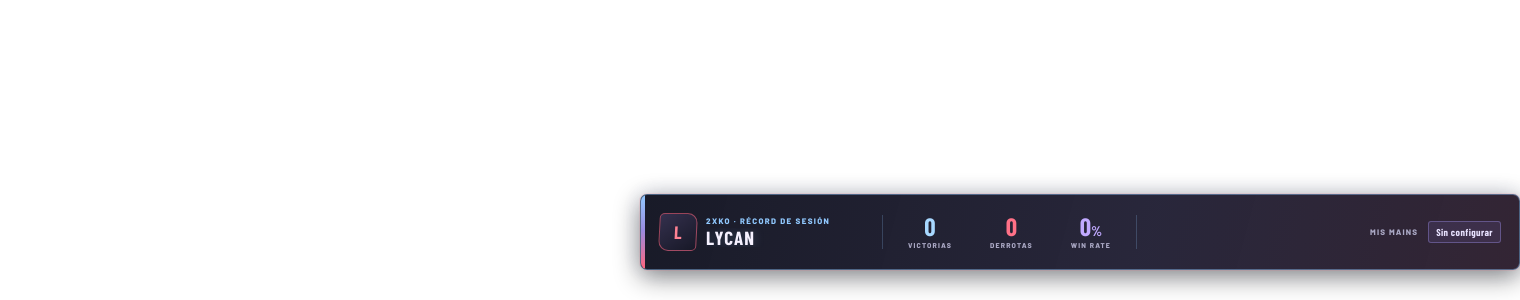
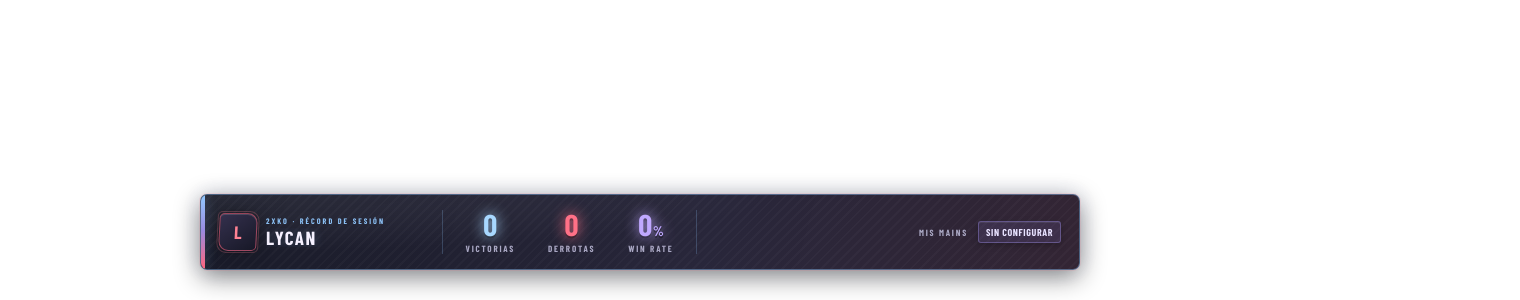
Before and after one commit to Lycan-ve/fighting-overlay-obs, a website: page public/overlay.html in a window 1280 px wide. Shown: the part 500-800 px from the top of the page, 1520 px wide, since content can reach past the window. Drawn offline with nearby package versions, Linux system fonts and the light colour scheme; no server answers; a web font is replaced by a local one.

Commit message:
v0.7: pulido visual del overlay (overlay-polish.css) y actualización de versión

```diff
--- a/package.json
+++ b/package.json
@@ -1,6 +1,6 @@
 {
   "name": "fighting-games-obs-overlay",
-  "version": "0.6.3",
+  "version": "0.7.0",
   "private": true,
   "description": "Tracking y overlay para juegos de pelea: W/L por juego con deteccion automatica por OCR en 2XKO, Guilty Gear Strive y Mortal Kombat 11",
   "scripts": {
--- /dev/null
+++ b/public/overlay-polish.css
@@ -0,0 +1,109 @@
+/* v0.7 · Pulido visual del overlay: profundidad, tipografía, micro-animaciones.
+   Se carga entre styles.css y themes.css para que cada tema de juego conserve sus colores. */
+
+@import url('https://fonts.googleapis.com/css2?family=Barlow+Condensed:wght@600;700;800;900&display=swap');
+
+.overlay-card{
+  --glow:rgba(145,201,255,.35);
+  font-family:'Barlow Condensed',system-ui,sans-serif;
+  -webkit-font-smoothing:antialiased;
+  isolation:isolate;
+  animation:ov-enter .6s cubic-bezier(.2,.9,.25,1.15) both;
+}
+/* Textura sutil de líneas + destello que recorre la barra */
+.overlay-card::before{
+  content:"";position:absolute;inset:0;z-index:-1;pointer-events:none;
+  background:
+    repeating-linear-gradient(135deg,rgba(255,255,255,.025) 0 2px,transparent 2px 7px),
+    radial-gradient(120% 140% at 0% 0%,rgba(255,255,255,.07),transparent 55%);
+}
+.overlay-card::after{
+  content:"";position:absolute;top:0;bottom:0;width:38%;left:-45%;pointer-events:none;
+  background:linear-gradient(100deg,transparent,rgba(255,255,255,.09) 45%,rgba(255,255,255,.14) 50%,transparent 60%);
+  transform:skewX(-18deg);
+  animation:ov-sheen 7s ease-in-out 1.2s infinite;
+}
+.overlay-accent{box-shadow:0 0 12px var(--glow)}
+
+/* Emblema y nombre */
+.player-emblem{
+  position:relative;font-weight:900;
+  box-shadow:inset 0 1px 0 rgba(255,255,255,.14),0 0 14px rgba(0,0,0,.35);
+}
+.player-emblem::after{
+  content:"";position:absolute;inset:-3px;border-radius:inherit;pointer-events:none;
+  border:1px solid currentColor;opacity:.25;
+}
+.player-name{font-weight:900;letter-spacing:1.4px;text-transform:uppercase}
+.eyebrow{font-family:'Barlow Condensed',sans-serif;font-weight:700;letter-spacing:2px;opacity:.95}
+
+/* Racha */
+.streak-pill{
+  font-weight:800;letter-spacing:1px;text-transform:uppercase;
+  animation:ov-pop .45s cubic-bezier(.2,1.4,.4,1) both;
+}
+
+/* Estadísticas */
+.stat-number{
+  font-weight:900;font-variant-numeric:tabular-nums;
+  text-shadow:0 0 14px currentColor,0 2px 0 rgba(0,0,0,.45);
+  animation:ov-rise .5s ease-out both;
+}
+.stat-win .stat-number{animation-delay:.12s}
+.stat-loss .stat-number{animation-delay:.2s}
+.stat-rate .stat-number{animation-delay:.28s}
+.position-bottom-center .stat-number{font-size:30px}
+.stat-label,.mains-label{font-family:'Barlow Condensed',sans-serif;font-weight:700;letter-spacing:1.8px}
+.position-bottom-center .stat-label{font-size:9px;margin-top:3px}
+.position-bottom-center .mains-label{font-size:9px}
+
+/* Chips de personajes */
+.main-chip,.detected-chip{
+  font-family:'Barlow Condensed',sans-serif;font-weight:700;letter-spacing:.6px;text-transform:uppercase;
+  box-shadow:inset 0 1px 0 rgba(255,255,255,.08),0 2px 6px rgba(0,0,0,.25);
+  animation:ov-rise .4s ease-out both;
+}
+.main-chip:nth-child(2){animation-delay:.06s}
+.main-chip:nth-child(3){animation-delay:.12s}
+.fighter-chip-image{box-shadow:0 0 8px rgba(0,0,0,.4)}
+.position-bottom-center .fighter-chip-image{width:30px;height:30px}
+
+/* Fila “en partida” flotante */
+.position-bottom-center .team-detected-row{
+  display:flex;align-items:center;gap:8px;
+  box-shadow:0 6px 18px rgba(0,0,0,.4);backdrop-filter:blur(6px);
+  animation:ov-drop .35s ease-out both;
+}
+.team-detected-row[hidden]{display:none!important}
+.detected-chips{display:flex;gap:5px}
+.detector-live-dot{
+  width:7px;height:7px;border-radius:50%;flex:none;
+  background:#ff657d;animation:ov-pulse 1.4s ease-in-out infinite;
+}
+
+/* Aviso de victoria / derrota */
+.result-toast{
+  font-weight:900;font-size:30px;letter-spacing:6px;text-transform:uppercase;
+  backdrop-filter:blur(4px);
+  animation:ov-toast .5s cubic-bezier(.2,1.3,.4,1) both;
+}
+.result-toast.win{text-shadow:0 0 22px currentColor}
+.result-toast.loss{text-shadow:0 0 22px currentColor;animation:ov-toast .5s cubic-bezier(.2,1.3,.4,1) both,ov-shake .4s .1s ease-in-out}
+.result-toast[hidden]{display:none}
+
+@keyframes ov-enter{from{opacity:0;translate:0 18px;filter:blur(4px)}to{opacity:1;translate:0 0;filter:none}}
+@keyframes ov-sheen{0%,70%{left:-45%}100%{left:130%}}
+@keyframes ov-rise{from{opacity:0;translate:0 6px}to{opacity:1;translate:0 0}}
+@keyframes ov-drop{from{opacity:0;translate:0 6px}to{opacity:1;translate:0 0}}
+@keyframes ov-pop{from{opacity:0;scale:.7}to{opacity:1;scale:1}}
+@keyframes ov-pulse{0%,100%{opacity:1;box-shadow:0 0 0 0 currentColor}50%{opacity:.55;box-shadow:0 0 0 5px transparent}}
+@keyframes ov-toast{from{opacity:0;scale:1.4;letter-spacing:16px}to{opacity:1;scale:1;letter-spacing:6px}}
+@keyframes ov-shake{0%,100%{translate:0}25%{translate:-5px}75%{translate:5px}}
+
+@media (prefers-reduced-motion:reduce){
+  .overlay-card,.overlay-card *{animation:none!important}
+  .overlay-card::after{display:none}
+}
+
+/* Centrado real: el escalado del panel reemplaza transform, así que se centra con márgenes */
+.overlay-card.position-bottom-center{left:0;right:0;margin-inline:auto}
--- a/public/overlay.html
+++ b/public/overlay.html
@@ -5,6 +5,7 @@
   <meta name="viewport" content="width=device-width, initial-scale=1">
   <title>Fighting Overlay</title>
   <link rel="stylesheet" href="/styles.css">
+  <link rel="stylesheet" href="/overlay-polish.css">
   <link rel="stylesheet" href="/themes.css">
 </head>
 <body class="overlay-page">
```
Also changed, not shown: README.md.
